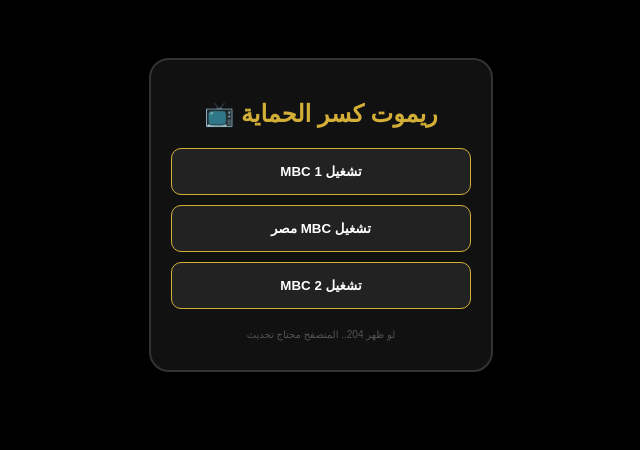
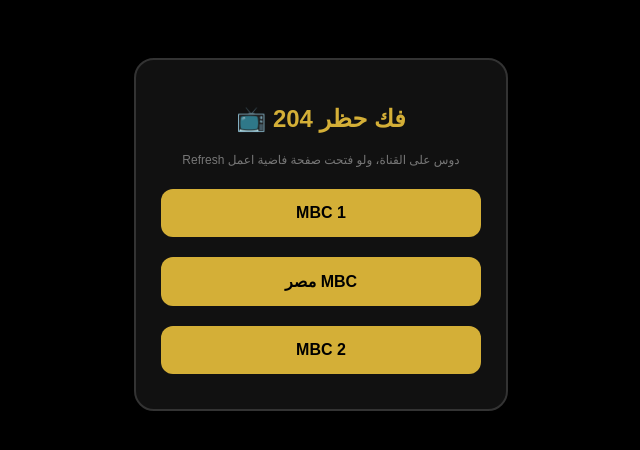
Before and after one commit to abdalrhman-891/Live-server, a plain HTML site: page index.html in a window 1280 px wide. Shown: the whole page, without its empty margins (319-959 px from the left). Drawn offline with Linux system fonts and the light colour scheme.

Commit message:
Update index.html with new layout and functionality

```diff
--- a/index.html
+++ b/index.html
@@ -2,34 +2,46 @@
 <html lang="ar" dir="rtl">
 <head>
     <meta charset="UTF-8">
-    <meta name="referrer" content="no-referrer"> <title>SHAHID PRO | الحل النهائي</title>
+    <meta name="referrer" content="no-referrer">
+    <title>SHAHID PRO | التحديث الأخير</title>
     <style>
         body { background: #000; color: #d4af37; text-align: center; font-family: sans-serif; padding-top: 50px; }
-        .remote { background: #111; border: 2px solid #333; padding: 20px; border-radius: 20px; width: 300px; margin: auto; }
-        .btn { background: #222; color: #fff; border: 1px solid #d4af37; padding: 15px; width: 100%;
-               margin-bottom: 10px; border-radius: 10px; cursor: pointer; font-weight: bold; }
-        .btn:hover { background: #d4af37; color: #000; }
+        .card { background: #111; border: 2px solid #333; padding: 25px; border-radius: 20px; width: 320px; margin: auto; }
+        .btn { background: #d4af37; color: #000; border: none; padding: 15px; width: 100%; margin: 10px 0; border-radius: 12px; cursor: pointer; font-weight: bold; font-size: 16px; }
+        .btn:active { transform: scale(0.95); }
     </style>
 </head>
 <body>
-    <div class="remote">
-        <h2>ريموت كسر الحماية 📺</h2>
-        <button class="btn" onclick="bypass('mbc1')">تشغيل MBC 1</button>
-        <button class="btn" onclick="bypass('mbc_masr')">تشغيل MBC مصر</button>
-        <button class="btn" onclick="bypass('mbc2')">تشغيل MBC 2</button>
-        <p style="font-size: 10px; color: #555;">لو ظهر 204.. المتصفح محتاج تحديث</p>
+    <div class="card">
+        <h2>فك حظر 204 📺</h2>
+        <p style="font-size: 12px; color: #777;">دوس على القناة، ولو فتحت صفحة فاضية اعمل Refresh</p>
+        <button class="btn" onclick="openShield('mbc1')">MBC 1</button>
+        <button class="btn" onclick="openShield('mbc_masr')">MBC مصر</button>
+        <button class="btn" onclick="openShield('mbc2')">MBC 2</button>
     </div>
 
     <script>
-        function bypass(id) {
-            // الرابط اللي بيشغل القناة "بره" الموقع
-            const target = `https://www.elahmad.com/tv/radiant.php?id=${id}`;
+        function openShield(id) {
+            // بنستخدم رابط المشغل الأصلي بس مع حركة صياعة
+            const streamUrl = `https://www.elahmad.com/tv/radiant.php?id=${id}`;
 
-            // هنا السر: بنفتح النافذة وبنمسح الـ "Referrer" تماماً
-            // كأنك فاتح التبويب ده "من الهوا" مش من فيرسيل
-            const win = window.open('', '_blank', 'width=1000,height=600');
-            win.opener = null; // قطع الصلة بموقعك عشان الأحمد ميعرفش أنت جاي منين
-            win.location.replace(target);
+            // 1. بنفتح نافذة جديدة فاضية تماماً
+            const newWin = window.open('', '_blank', 'width=1000,height=650');
+
+            // 2. بنمسح أي أثر لموقعك (Referrer) عشان الأحمد ميعرفش أنت مين
+            newWin.opener = null;
+
+            // 3. بنكتب كود جوه النافذة الجديدة يخليها تطلب الفيديو كأنها صفحة مستقلة
+            const html = `
+                <html>
+                <head><meta name="referrer" content="no-referrer"></head>
+                <body style="margin:0;background:#000;">
+                    <iframe src="${streamUrl}" width="100%" height="100%" frameborder="0" allowfullscreen></iframe>
+                </body>
+                </html>
+            `;
+            newWin.document.write(html);
+            newWin.document.close();
         }
     </script>
 </body>
```
